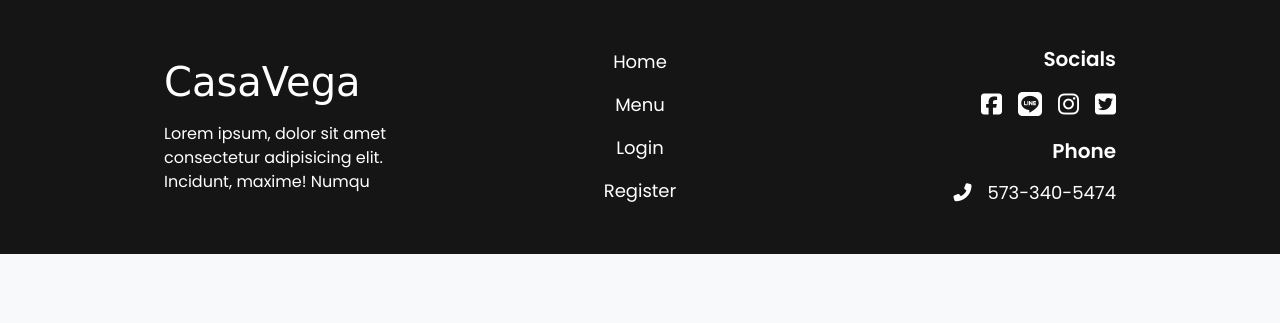
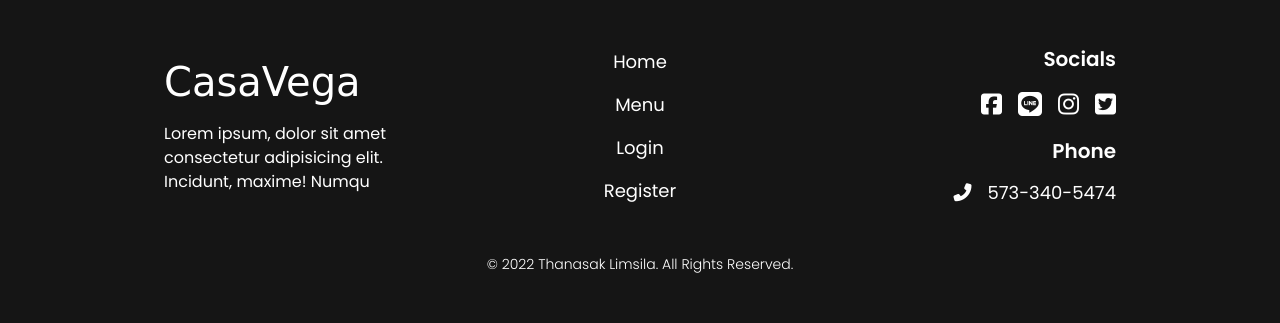
Before and after one commit to Dope21/restaurant-management, a PHP site: page / in a window 1280 px wide. Shown: the part 2676-2999 px from the top of the page. Before the commit the page ends 2930 px from the top, so only its background shows below. Run offline with PHP 8.4, Linux system fonts and the light colour scheme; the visitor is signed in with stand-in values (Sample User, id 1); data that the repository does not hold is empty; some libraries are stand-ins or nearby versions; some web fonts are replaced.

Commit message:
update 13/03/2022

```diff
--- a/components/footer.php
+++ b/components/footer.php
@@ -28,4 +28,7 @@
             </div>
         </div>
     </div>
+    <div class="footer__copy mt-md-5">
+        <p>© 2022 Thanasak Limsila. All Rights Reserved.</p>
+    </div>
 </div>
--- a/components/home.php
+++ b/components/home.php
@@ -26,7 +26,7 @@
     <div class="col-md-12 d-flex align-items-center justify-content-center mt-5">
         <button type="button" class="btn call-btn"
         <?php
-            if($_SESSION['userID'] == '') {
+            if($_userID == '') {
                 echo 'onclick="window.location='."'./register.php'".'"';
             } else {
                 echo 'onclick="window.location='."'./index.php?content=menu'".'"';
@@ -156,7 +156,7 @@
             </div>
             <button type="button" class="btn call-btn mt-4"
                 <?php
-                    if($_SESSION['userID'] == '') {
+                    if($_userID == '') {
                         echo 'onclick="window.location='."'./register.php'".'"';
                     } else {
                         echo 'onclick="window.location='."'./index.php?content=menu'".'"';
--- a/components/navbar.php
+++ b/components/navbar.php
@@ -1,6 +1,6 @@
 <nav class="navbar navbar-expand-lg navbar-light bg-light p-0 position-fixed w-100">
     <div class="container-fluid nav-wrapper">
-        <a class="navbar-brand" href="./index.php?content=home">Books</a>
+        <a class="navbar-brand" href="./index.php?content=home">CasaVega</a>
         <button class="navbar-toggler" type="button" data-bs-toggle="collapse" data-bs-target="#navbarScroll" aria-controls="navbarScroll" aria-expanded="false" aria-label="Toggle navigation">
             <span class="navbar-toggler-icon"></span>
         </button>
--- a/style/_footer.scss
+++ b/style/_footer.scss
@@ -58,4 +58,10 @@
         font-size: $text-medium;
     }
 
+    &__copy{
+        font-size: $text-small;
+        text-align: center;
+        font-weight: 300;
+    }
+
 }
--- a/style/main.css
+++ b/style/main.css
@@ -567,6 +567,12 @@ main {
 
 .footer__phone {
   font-size: 1.125rem;
+}
+
+.footer__copy {
+  font-size: 0.875rem;
+  text-align: center;
+  font-weight: 300;
 }
 
 .menu {
```
Also changed, not shown: 1 other file. Lines whose indentation alone changed are shown as unchanged.
